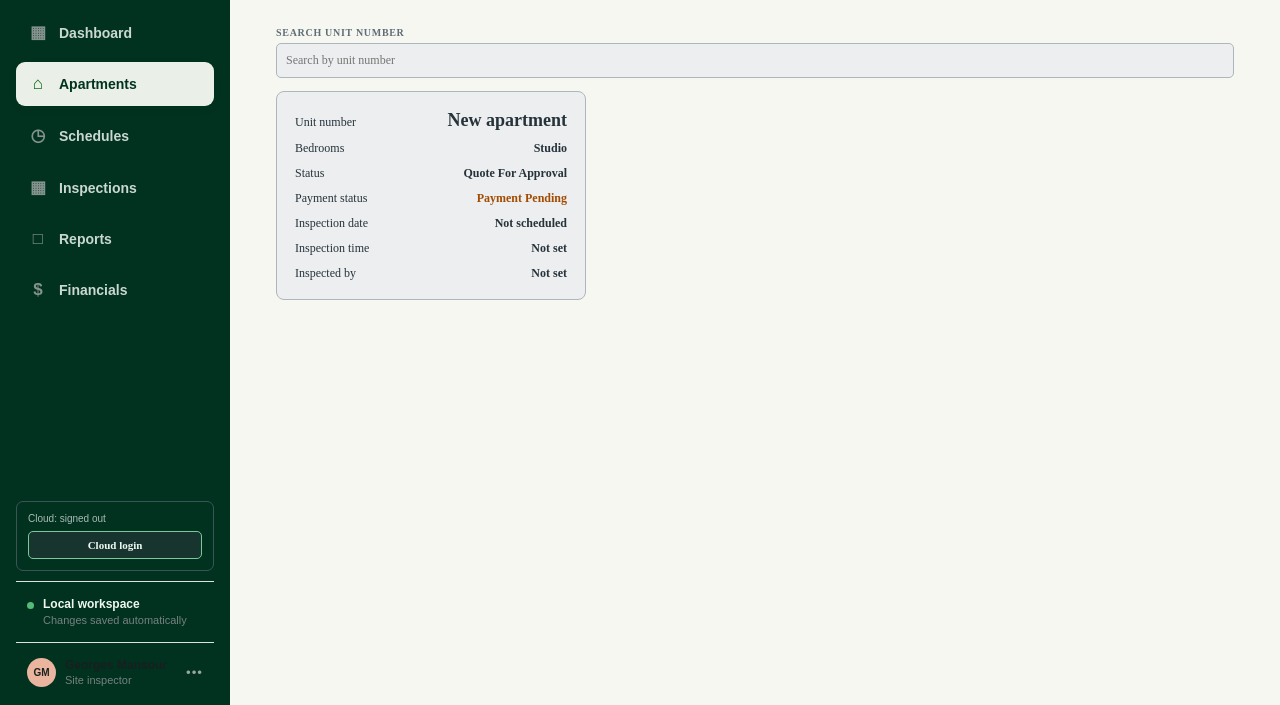
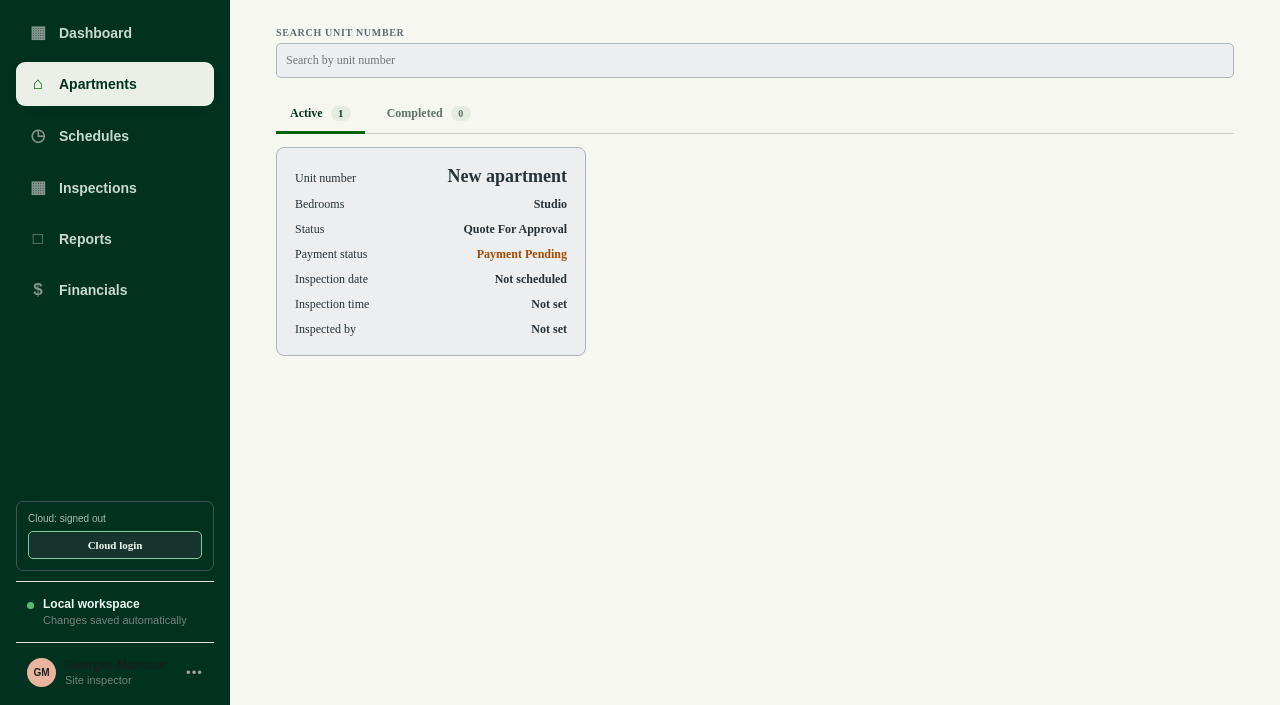
Before and after one commit to JirjiGeo/Snag-Inspection, a plain HTML site: page apartments.html in a window 1280 px wide. Shown: the part 95-800 px from the top of the page. Drawn offline with nearby package versions, Linux system fonts and the light colour scheme.

Commit message:
Add files via upload

```diff
--- a/apartments.html
+++ b/apartments.html
@@ -13,6 +13,10 @@
     [hidden]{display:none!important}
     .apartment-list-panel{padding:0;border:0;border-radius:0;background:transparent}
     .apartment-list{display:grid;grid-template-columns:repeat(auto-fill,minmax(min(240px,100%),1fr));gap:14px;overflow:visible}
+    .apartment-tabs{display:flex;gap:8px;margin-top:18px;border-bottom:1px solid #c9d3c5}
+    .apartment-tab{display:inline-flex;align-items:center;gap:8px;margin-bottom:-1px;padding:10px 14px;border:0;border-bottom:3px solid transparent;background:transparent;color:#5f7066;font:700 12px 'DM Sans';cursor:pointer}
+    .apartment-tab[aria-selected="true"]{border-bottom-color:#036307;color:#013220}
+    .apartment-tab span{min-width:20px;padding:2px 6px;border-radius:99px;background:#e6ebdf;color:inherit;text-align:center;font-size:10px}
     .apartment-card{min-width:0;border-radius:8px;padding:18px;overflow-wrap:anywhere}
     .apartment-card.is-upcoming{background:#fff3c4;border-color:#bc932b;box-shadow:inset 0 0 0 1px #bc932b}
     .apartment-card.is-completed{background:#c8e6cf;border-color:#69a77a;color:#163d24}
@@ -42,7 +46,7 @@
     .document-grid{grid-template-columns:repeat(auto-fit,minmax(min(210px,100%),1fr))}
     .document-card{min-width:0}
     .record-heading{gap:12px;flex-wrap:wrap}
-    @media(max-width:700px){.unit-record{grid-template-columns:minmax(0,1fr)}.record-panel.stage-divider,.record-panel.payment-panel{grid-template-columns:minmax(0,1fr)}.inspection-schedule-fields{grid-column:1;grid-template-columns:minmax(0,1fr)}.profile-header-actions{justify-content:flex-start}}
+    @media(max-width:700px){.unit-record{grid-template-columns:minmax(0,1fr)}.record-panel.stage-divider,.record-panel.payment-panel{grid-template-columns:minmax(0,1fr)}.inspection-schedule-fields{grid-column:1;grid-template-columns:minmax(0,1fr)}.profile-header-actions{justify-content:flex-start}.apartment-tab{padding:10px 9px}}
   </style>
 </head>
 <body>
@@ -63,7 +67,11 @@
       <header class="topbar"><div><p class="eyebrow">Tuesday, September 08, 2026</p><h1>Apartments</h1></div><div class="top-actions profile-header-actions"><button class="button button-outline" id="exportApartments" type="button">Export to Excel</button><button class="button button-dark" id="addUnit">Add unit</button></div></header>
       <section class="apartment-list-panel" id="apartmentOverview" aria-label="Apartment units">
         <label class="unit-search">Search unit number<input id="unitSearch" type="search" placeholder="Search by unit number"></label>
-        <div class="apartment-list" id="apartmentList"></div>
+        <div class="apartment-tabs" role="tablist" aria-label="Apartment status">
+          <button class="apartment-tab" id="activeUnitsTab" type="button" role="tab" aria-controls="apartmentList" aria-selected="true">Active <span id="activeUnitsCount">0</span></button>
+          <button class="apartment-tab" id="completedUnitsTab" type="button" role="tab" aria-controls="apartmentList" aria-selected="false">Completed <span id="completedUnitsCount">0</span></button>
+        </div>
+        <div class="apartment-list" id="apartmentList" role="tabpanel" aria-labelledby="activeUnitsTab"></div>
       </section>
       <section id="apartmentDetails" aria-label="Unit details" hidden>
         <div class="detail-toolbar"><button class="button button-outline" id="backToApartments">Back to apartments</button><h2 id="detailTitle"></h2><div class="top-actions profile-header-actions"><button class="button button-outline" id="editApartment">Edit</button><button class="button button-dark" id="createProfile">Save profile</button><button class="button button-dark" id="openInspection">Open inspection</button><button class="button danger" id="deleteApartment">Delete apartment</button></div></div>
--- a/apartments.js
+++ b/apartments.js
@@ -11,6 +11,7 @@ let profileEditing = false;
 let detailsOpen = false;
 let selectedScheduleId = null;
 let scheduleDirty = false;
+let selectedApartmentTab = 'active';
 
 const legacyStages = { 'To be quoted': 'Quote For Approval', Quoted: 'Quote For Approval', Paid: 'For Inspection', 'To be inspected': 'For Inspection', Inspected: 'Completed', 'Report issued': 'Completed', Closed: 'Completed' };
 apartments.forEach((apartment) => {
@@ -89,27 +90,36 @@ function inspectionSchedule(unitId, slots) {
   return bookings.find((slot) => new Date(`${slot.date}T${slot.time || '23:59'}`) >= now) || bookings[bookings.length - 1];
 }
 
+function isApartmentCompleted(apartment) {
+  return apartment.record.unitStatus === 'Completed' || apartment.record.inspectionStatus === 'Completed';
+}
+
 function renderApartmentList() {
   const query = ($('#unitSearch')?.value || '').trim().toLowerCase();
   const slots = JSON.parse(localStorage.getItem(scheduleKey) || '{}').slots || [];
   const reminderDate = new Date();
   reminderDate.setDate(reminderDate.getDate() + 2);
   const reminderKey = `${reminderDate.getFullYear()}-${String(reminderDate.getMonth() + 1).padStart(2, '0')}-${String(reminderDate.getDate()).padStart(2, '0')}`;
-  const visible = apartments.filter((apartment) => apartment.name.toLowerCase().includes(query))
+  const completedCount = apartments.filter(isApartmentCompleted).length;
+  $('#activeUnitsCount').textContent = apartments.length - completedCount;
+  $('#completedUnitsCount').textContent = completedCount;
+  $('#activeUnitsTab').setAttribute('aria-selected', String(selectedApartmentTab === 'active'));
+  $('#completedUnitsTab').setAttribute('aria-selected', String(selectedApartmentTab === 'completed'));
+  $('#apartmentList').setAttribute('aria-labelledby', selectedApartmentTab === 'active' ? 'activeUnitsTab' : 'completedUnitsTab');
+  const visible = apartments.filter((apartment) => isApartmentCompleted(apartment) === (selectedApartmentTab === 'completed'))
+    .filter((apartment) => apartment.name.toLowerCase().includes(query))
     .map((apartment) => ({ apartment, schedule: inspectionSchedule(apartment.id, slots) }))
     .sort((first, second) => {
-      const firstCompleted = first.apartment.record.unitStatus === 'Completed' || first.apartment.record.inspectionStatus === 'Completed';
-      const secondCompleted = second.apartment.record.unitStatus === 'Completed' || second.apartment.record.inspectionStatus === 'Completed';
-      return Number(firstCompleted) - Number(secondCompleted)
-        || Number(!first.schedule) - Number(!second.schedule)
+      return Number(!first.schedule) - Number(!second.schedule)
         || `${first.schedule?.date || ''}T${first.schedule?.time || ''}`.localeCompare(`${second.schedule?.date || ''}T${second.schedule?.time || ''}`);
     });
   $('#apartmentList').innerHTML = visible.length ? visible.map(({ apartment, schedule }) => {
     const date = schedule ? new Date(`${schedule.date}T${schedule.time || '00:00'}`).toLocaleDateString('en-GB', { day: 'numeric', month: 'short', year: 'numeric' }) : 'Not scheduled';
-    const status = apartment.record.unitStatus || 'Quote For Approval';
+    const completed = isApartmentCompleted(apartment);
+    const status = completed ? 'Completed' : apartment.record.unitStatus || 'Quote For Approval';
     const paymentStatus = apartment.record.paymentStatus || 'Payment Pending';
     const upcoming = schedule?.date === reminderKey;
-    return `<button class="apartment-card ${status === 'Completed' ? 'is-completed' : ''} ${upcoming ? 'is-upcoming' : ''}" data-apartment-id="${escapeHtml(apartment.id)}"><dl><div><dt>Unit number</dt><dd><strong>${escapeHtml(apartment.name)}</strong></dd></div><div><dt>Bedrooms</dt><dd>${escapeHtml(apartment.record.unitBedrooms || 'Not set')}</dd></div><div><dt>Status</dt><dd>${escapeHtml(status)}</dd></div><div><dt>Payment status</dt><dd class="payment-status ${paymentStatus === 'Paid' ? 'is-paid' : 'is-pending'}">${escapeHtml(paymentStatus)}</dd></div><div><dt>Inspection date</dt><dd class="inspection-date">${escapeHtml(date)}</dd></div><div><dt>Inspection time</dt><dd>${escapeHtml(schedule?.time || 'Not set')}</dd></div><div><dt>Inspected by</dt><dd>${escapeHtml(apartment.record.inspectedBy || 'Not set')}</dd></div></dl></button>`;
+    return `<button class="apartment-card ${completed ? 'is-completed' : ''} ${upcoming ? 'is-upcoming' : ''}" data-apartment-id="${escapeHtml(apartment.id)}"><dl><div><dt>Unit number</dt><dd><strong>${escapeHtml(apartment.name)}</strong></dd></div><div><dt>Bedrooms</dt><dd>${escapeHtml(apartment.record.unitBedrooms || 'Not set')}</dd></div><div><dt>Status</dt><dd>${escapeHtml(status)}</dd></div><div><dt>Payment status</dt><dd class="payment-status ${paymentStatus === 'Paid' ? 'is-paid' : 'is-pending'}">${escapeHtml(paymentStatus)}</dd></div><div><dt>Inspection date</dt><dd class="inspection-date">${escapeHtml(date)}</dd></div><div><dt>Inspection time</dt><dd>${escapeHtml(schedule?.time || 'Not set')}</dd></div><div><dt>Inspected by</dt><dd>${escapeHtml(apartment.record.inspectedBy || 'Not set')}</dd></div></dl></button>`;
   }).join('') : '<p class="empty-findings">No units match this search.</p>';
   document.querySelectorAll('[data-apartment-id]').forEach((button) => button.addEventListener('click', () => {
     activeApartmentId = button.dataset.apartmentId;
@@ -496,6 +506,14 @@ $('#editApartment').addEventListener('click', toggleEdit);
 $('#deleteApartment').addEventListener('click', deleteApartment);
 $('#openInspection').addEventListener('click', openInspection);
 $('#unitSearch').addEventListener('input', renderApartmentList);
+$('#activeUnitsTab').addEventListener('click', () => {
+  selectedApartmentTab = 'active';
+  renderApartmentList();
+});
+$('#completedUnitsTab').addEventListener('click', () => {
+  selectedApartmentTab = 'completed';
+  renderApartmentList();
+});
 window.addEventListener('focus', renderApartmentList);
 window.addEventListener('snag-cloud-documents-updated', () => {
   const stored = JSON.parse(localStorage.getItem(storageKey) || '{}');
```
